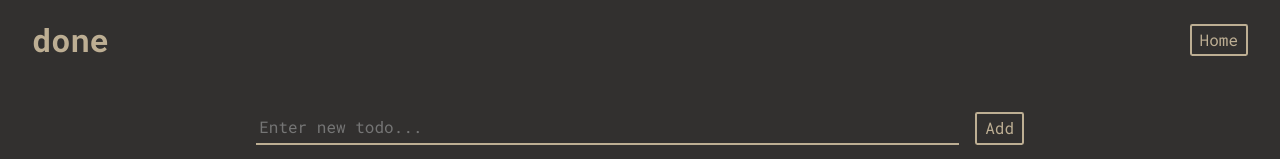
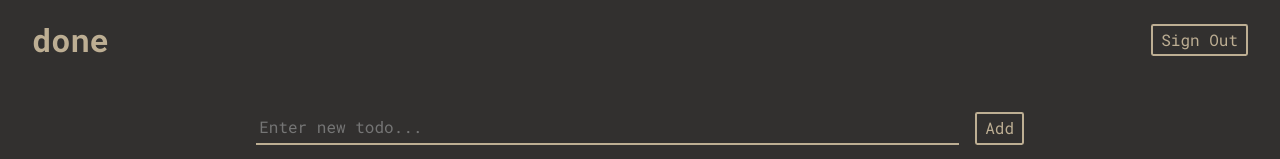
Before and after one commit to parbots/done, a Next.js app: page /list in a window 1280 px wide. Shown: the top 159 px of the page. Built offline with nearby package versions, Linux system fonts and the light colour scheme.

Commit message:
Add signout button to list page header

```diff
--- a/src/pages/list.tsx
+++ b/src/pages/list.tsx
@@ -1,8 +1,7 @@
 
 import Head from 'next/head'
-import Link from 'next/link'
 
-import { useState, useEffect } from 'react'
+import { MouseEvent, useState, useEffect } from 'react'
 
 import styles from '@styles/ListPage.module.css'
 
@@ -12,6 +11,7 @@ import type { Item, Filter } from 'types/item'
 
 import { ListMenu } from '@modules/items/menu'
 import { List } from '@modules/items/list'
+import { useRouter } from 'next/router'
 
 export default function ListPage() {
 
@@ -100,6 +100,16 @@ export default function ListPage() {
         );
     }, [filteredItems, searchValue]);
 
+    const router = useRouter();
+
+    const handleSignoutButton = (event: MouseEvent<HTMLButtonElement>) => {
+        event.preventDefault();
+
+        // TODO handle signout
+
+        router.push('/');
+    };
+
     return (
         <>
             <Head>
@@ -114,7 +124,7 @@ export default function ListPage() {
                     <h2 className={styles.headerTitle}>done</h2>
 
                     <nav className={styles.headerNav}>
-                        <Link href='/' className={styles.headerNavLink}>Home</Link>
+                        <button onClick={handleSignoutButton} className={styles.headerNavButton}>Sign Out</button>
                     </nav>
                 </header>
 
--- a/src/styles/ListPage.module.css
+++ b/src/styles/ListPage.module.css
@@ -45,6 +45,29 @@
     color: var(--highlight);
 }
 
+.headerNavButton {
+    padding: 0.15rem 0.5rem;
+
+    cursor: pointer;
+
+    outline: none;
+
+    border: solid 0.15rem var(--color);
+    border-radius: 0.15rem;
+
+    color: var(--color);
+    background: none;
+
+    transition: color 0.3s, border-color 0.3s;
+}
+
+.headerNavButton:hover,
+.headerNavButton:focus-visible {
+    border-color: var(--highlight);
+
+    color: var(--highlight);
+}
+
 .main {
     min-height: 85vh;
 
```
